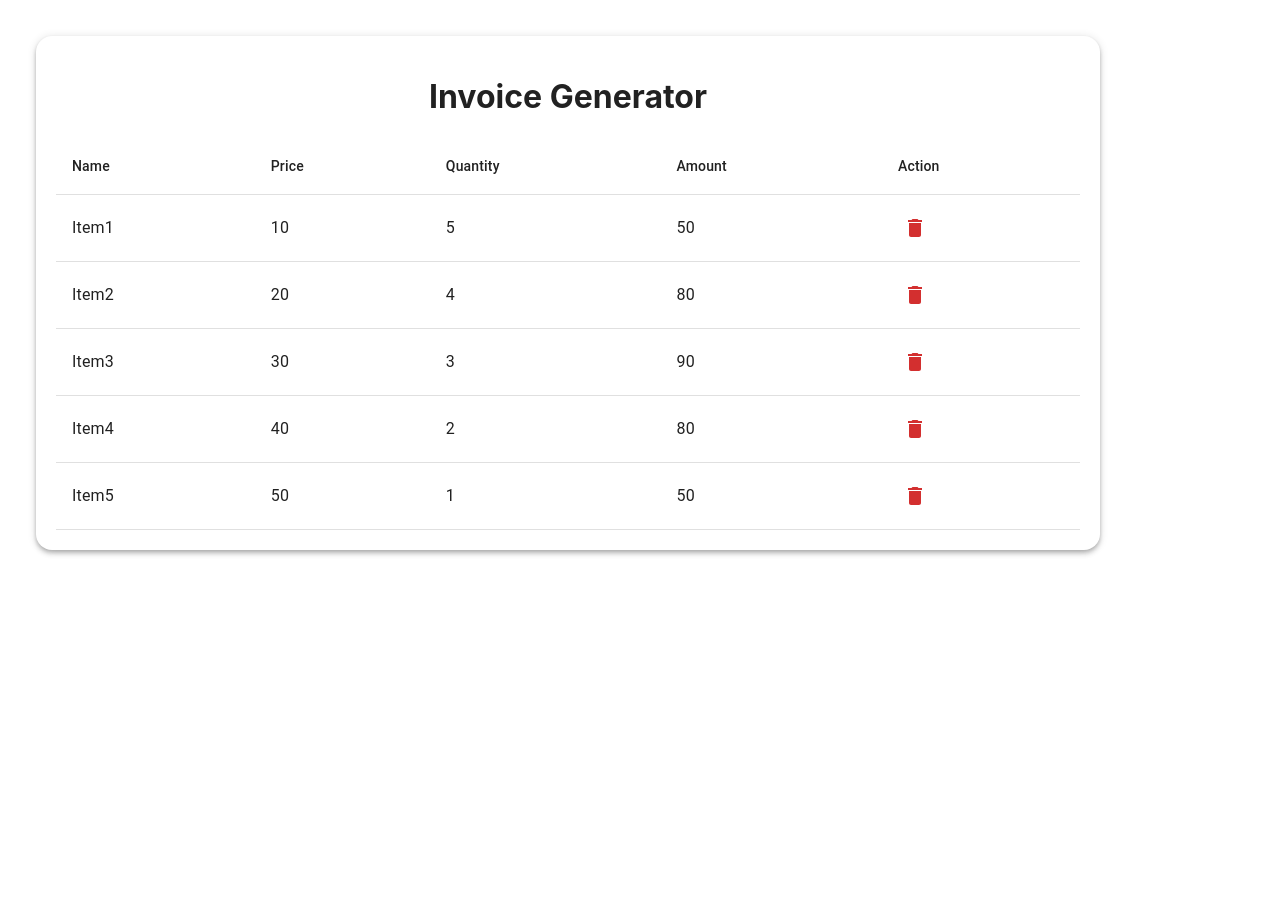
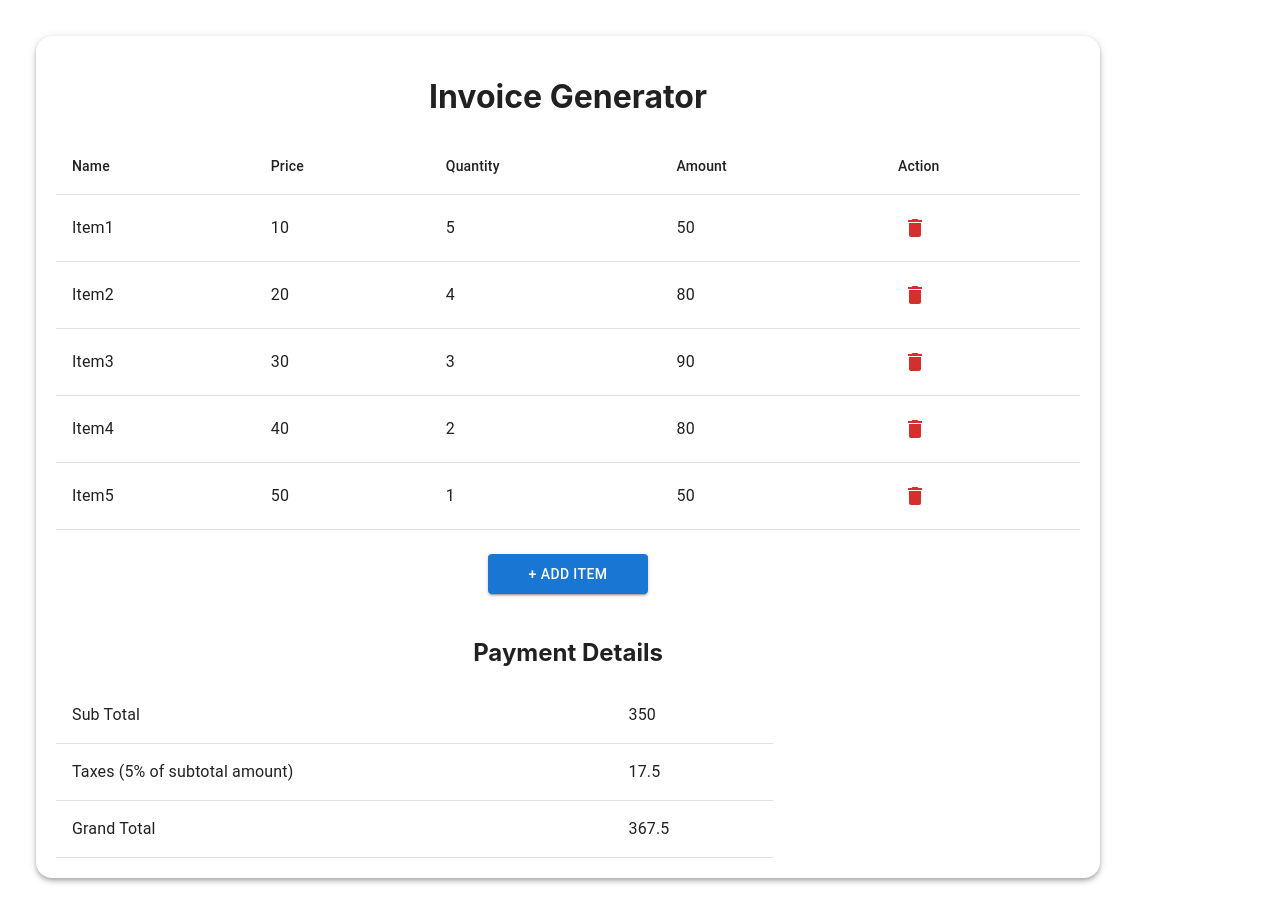
Before and after one commit to Your-Akshat/Invoice-Generator, a React (Create React App) app: page / in a window 1280 px wide. Before the commit the page ends 800 px from the top, so only its background shows below. Built offline with nearby package versions, Linux system fonts and the light colour scheme.

Commit message:
payment and add details

```diff
--- a/src/library/components/AddModal/AddModal.jsx
+++ b/src/library/components/AddModal/AddModal.jsx
@@ -8,7 +8,7 @@ import {
   TextField,
 } from "@mui/material";
 
-const AddModal = (
+const AddModal = ({
   open,
   onClose,
   newItem,
@@ -19,7 +19,7 @@ const AddModal = (
   title = "Add Item",
   primaryText = "Add",
   secondaryText = "Cancel",
-) => {
+}) => {
 
   return (
     <Dialog open={open} onClose={onClose}>
--- a/src/pages/Home/Home.jsx
+++ b/src/pages/Home/Home.jsx
@@ -8,32 +8,100 @@ import {
   TableRow,
   TableCell,
   TableBody,
-}from "@mui/material";
+  Button,
+} from "@mui/material";
 import ItemRow from "./ItemRow/ItemRow";
+import Payment from "./Payment Section/Payment";
+import AddModal from "./../../library/components/AddModal/AddModal";
+import { throttle } from "lodash";
 
 const tempItems = [
-    {name : "Item1", price: 10, quantity: 5},
-    {name : "Item2", price: 20, quantity: 4},
-    {name : "Item3", price: 30, quantity: 3},
-    {name : "Item4", price: 40, quantity: 2},
-    {name : "Item5", price: 50, quantity: 1}
-]
+  { name: "Item1", price: 10, quantity: 5 },
+  { name: "Item2", price: 20, quantity: 4 },
+  { name: "Item3", price: 30, quantity: 3 },
+  { name: "Item4", price: 40, quantity: 2 },
+  { name: "Item5", price: 50, quantity: 1 },
+];
 
 const Home = () => {
+  const [invoiceItems, setInvoiceItems] = useState([]);
+  const [isLoading, setIsLoading] = useState(true);
+  const [isAdding, setIsAdding] = useState(false);
+  const [newItem, setNewItem] = useState({
+    name: "",
+    price: 0,
+    quantity: 0,
+  });
+  const [myErrors, setMyErrors] = useState({});
+  const subTotal = invoiceItems.reduce(
+    (total, item) => total + item.price * item.quantity,
+    0
+  );
+  const taxRate = 0.05;
+  const taxAmount = subTotal * taxRate;
 
-  const [invoiceItems, setInvoiceItems] = useState([]);
+  const grandTotal = subTotal + taxAmount;
+
+  const openAddModal = () => {
+    setIsAdding(true);
+  };
+
+  const closeAddModal = () => {
+    setIsAdding(false);
+  };
+
+  const addItem = throttle(async () => {
+    const validationErrors = validateForm();
+    if (Object.keys(validationErrors).length > 0) {
+      setMyErrors(validationErrors);
+    } else {
+      try {
+        setIsLoading(true);
+        setInvoiceItems((prev) => [...prev, newItem]);
+        setNewItem({ name: "", price: 0, quantity: 0 });
+        closeAddModal();
+        setIsLoading(false);
+      } catch (error) {
+        console.error("Failed to add: ", error);
+      }
+    }
+  }, 2000);
+
+  const validateForm = () => {
+    const newErrors = {};
+    if (!newItem.name.trim()) newErrors.name = "Name is required";
+    if (!newItem.price || Number(newItem.price) <= 0)
+      newErrors.price = "Price must be greater than 0";
+    if (!newItem.quantity || Number(newItem.quantity) <= 0)
+      newErrors.quantity = "Quantity must be greater than 0";
+    return newErrors;
+  };
+
+  const handleInputChanges = (e) => {
+    const { name, value } = e.target;
+    setNewItem((prev) => ({
+      ...prev,
+      [name]: value,
+    }));
+  };
 
   const getInvoiceItems = async () => {
+    try {
+      setIsLoading(true);
       setInvoiceItems(tempItems);
+      setIsLoading(false);
+    } catch (error) {
+      console.error("Failed to fetch: ", error);
+    }
   };
 
   useEffect(() => {
     getInvoiceItems();
-  }, [])
+  }, []);
 
   return (
     <Paper elevation={4} className={styles.paper_container}>
-      <h1 className={styles.main_heading}>Invoice Generator</h1>
+      <h1 className={styles.heading}>Invoice Generator</h1>
 
       <TableContainer>
         <Table>
@@ -49,18 +117,49 @@ const Home = () => {
           <TableBody>
             {invoiceItems.length === 0 ? (
               <TableRow>
-                <TableCell colSpan={4} align="center">
-                    No invoiceItems
+                <TableCell className={styles.notFoundError} colSpan={5}>
+                  Fetching Items... Please wait!!
                 </TableCell>
               </TableRow>
             ) : (
-                invoiceItems.map((item, index) => <ItemRow key={index} item={item} fetchUpdates={getInvoiceItems} />)
+              invoiceItems.map((item, index) => (
+                <ItemRow
+                  key={index}
+                  item={item}
+                  fetchUpdates={getInvoiceItems}
+                />
+              ))
             )}
           </TableBody>
         </Table>
       </TableContainer>
 
+      <Button
+        onClick={openAddModal}
+        variant="contained"
+        color="primary"
+        className={styles.addButton}
+        disabled={isLoading}
+      >
+        + Add Item
+      </Button>
 
+      <Payment
+        invoiceItems={invoiceItems}
+        subTotal={subTotal}
+        taxAmount={taxAmount}
+        grandTotal={grandTotal}
+      />
+
+      <AddModal
+        open={isAdding}
+        onClose={closeAddModal}
+        newItem={newItem}
+        errors={myErrors}
+        handleInputChanges={handleInputChanges}
+        onPrimaryClick={addItem}
+        onSecondaryClick={closeAddModal}
+      />
     </Paper>
   );
 };
--- a/src/pages/Home/Home.module.scss
+++ b/src/pages/Home/Home.module.scss
@@ -4,8 +4,20 @@
   overflow: hidden;
   padding: 20px;
   margin: 20px;
+  text-align: center;
 
-    .main_heading{
-        text-align: center;
-    }
+  .heading{
+      text-align: center;
+  }
+
+  .notFoundError{
+    text-align: center;
+  }
+
+  .addButton{
+    padding: 8px 16px;
+    margin: 24px 0;
+    font-weight: 550;
+    width: 160px;
+  }
 }
--- /dev/null
+++ b/src/pages/Home/Payment Section/Payment.jsx
@@ -0,0 +1,63 @@
+import React from "react";
+import {
+  Typography,
+  TableContainer,
+  Table,
+  TableBody,
+  TableRow,
+  TableCell,
+} from "@mui/material";
+import styles from "./Payment.module.scss";
+
+const Payment = ({ invoiceItems, subTotal, taxAmount, grandTotal }) => {
+    return(
+  <>
+    <h2 className={styles.heading}>Payment Details</h2>
+    {invoiceItems?.length === 0 ? (
+      <Typography className={styles.notFoundError}>
+        No items available
+      </Typography>
+    ) : (
+      <TableContainer className={styles.totalTable}>
+        <Table>
+          <TableBody>
+            <TableRow>
+              <TableCell>
+                <Typography className={styles.subTotalText}>
+                  Sub Total
+                </Typography>
+              </TableCell>
+              <TableCell>
+                <Typography className={styles.subTotalText}>
+                  {subTotal}
+                </Typography>
+              </TableCell>
+            </TableRow>
+            <TableRow>
+              <TableCell>
+                <Typography>Taxes (5% of subtotal amount)</Typography>
+              </TableCell>
+              <TableCell>
+                <Typography>{taxAmount}</Typography>
+              </TableCell>
+            </TableRow>
+            <TableRow>
+              <TableCell>
+                <Typography className={styles.grandTotalText}>
+                  Grand Total
+                </Typography>
+              </TableCell>
+              <TableCell>
+                <Typography className={styles.grandTotalText}>
+                  {grandTotal}
+                </Typography>
+              </TableCell>
+            </TableRow>
+          </TableBody>
+        </Table>
+      </TableContainer>
+    )}
+  </>
+)};
+
+export default Payment;
--- /dev/null
+++ b/src/pages/Home/Payment Section/Payment.module.scss
@@ -0,0 +1,20 @@
+.heading {
+  text-align: center;
+}
+
+.notFoundError {
+  text-align: center;
+}
+
+.totalTable {
+  max-width: 70%;
+  align-self: center;
+}
+
+.subTotalText {
+  font-weight: 600;
+}
+
+.grandTotalText {
+  font-weight: 750;
+}
```
Lines whose indentation alone changed are shown as unchanged.
